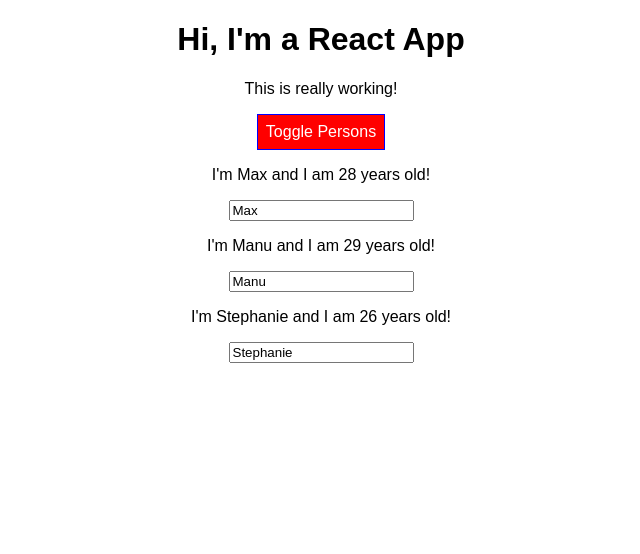
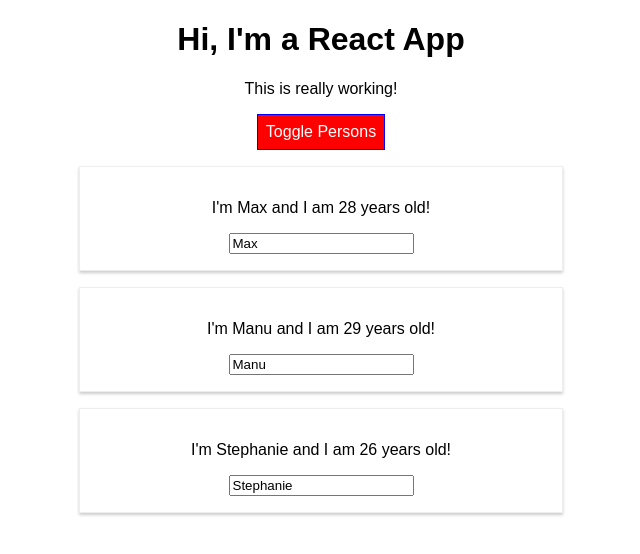
Before and after one commit to MiguelDominguezSanchez/react-complete-guide, a React (Create React App) app: page / in a window 1280 px wide. Both pictures are taken after a click on the button "Toggle Persons". Shown: the top 554 px of the page, without its empty margins (319-959 px from the left). Built offline with nearby package versions, Linux system fonts and the light colour scheme.

Commit message:
5 – 7. Introducing Styled Components

```diff
--- a/src/Person/Person.js
+++ b/src/Person/Person.js
@@ -3,19 +3,15 @@ import styled from 'styled-components'
 
 // import './Person.css'
 const StyledDiv = styled.div`
-	.Person {
 	width: 60%;
 	margin: 16px auto;
 	border: 1px solid #eee;
 	box-shadow: 0 2px 3px #ccc;
 	padding: 16px;
 	text-align: center;
-	}
 
 	@media (min-width: 500px) {
-		.Person {
 		width: 450px;
-		}
 	}
 `
 
```
Lines whose indentation alone changed are shown as unchanged.
